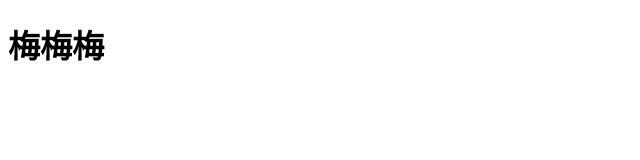
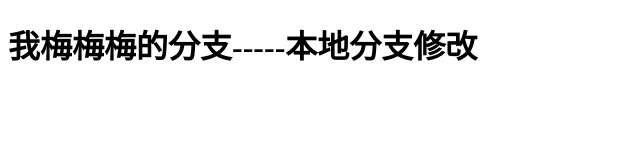
Before and after one commit to kariffa/webTest, a plain HTML site: page index.html in a window 1280 px wide. Shown: the whole page, without its empty margins (0-640 px from the left). Drawn offline with Linux system fonts and the light colour scheme.

Commit message:
本地新分支修改后推远端分支

```diff
--- a/index.html
+++ b/index.html
@@ -4,7 +4,7 @@
 		<meta charset="UTF-8">
 		<title>淘宝首页</title>
 	</head>
-	<h1>梅梅梅</h1>
+	<h1>我梅梅梅的分支-----本地分支修改</h1>
 	<body>
 	</body>
 </html>
```
